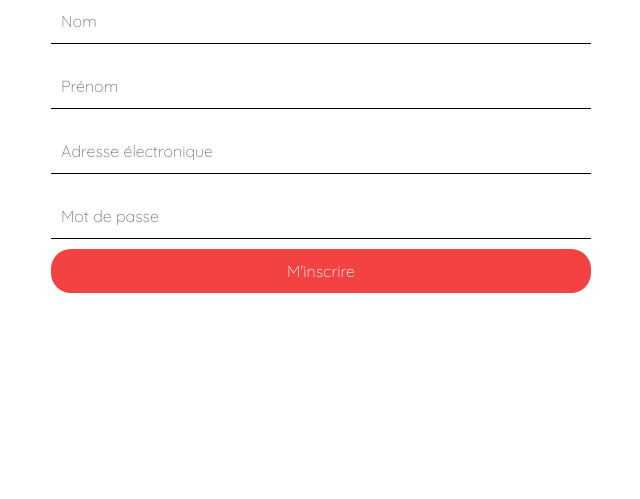
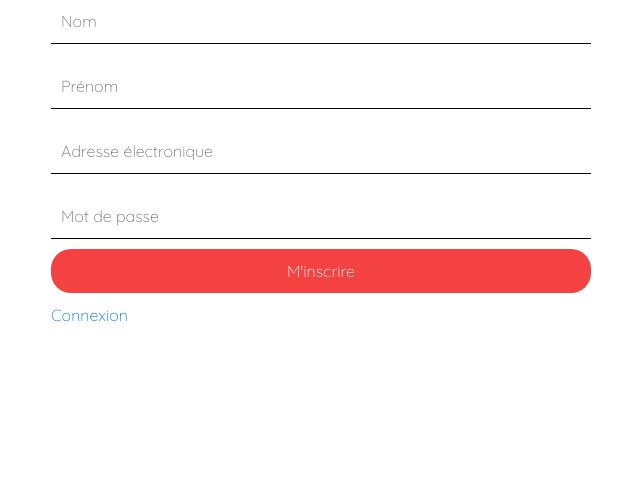
Before and after one commit to FelanaRamarlina/MovieBook, a PHP site: template sources/view/createUser.php in a window 1280 px wide. Shown: the part 245-744 px from the top of the page, without its empty margins (319-959 px from the left). Run offline with PHP 8.4, Linux system fonts and the light colour scheme; the template is opened without the code that fills it, so the values that code supplies are empty; some libraries are stand-ins or nearby versions.

Commit message:
register back to login

```diff
--- a/sources/view/createUser.php
+++ b/sources/view/createUser.php
@@ -13,6 +13,7 @@
             <?php
             if(isset($info)) { echo "<p>".$info."</p>";}
             ?>
+            <a href="index.php?ctrl=user&action=login" style="text-align: center">Connexion</a>
         </form>
     </div>
     <div class="col-md-3"></div>
```
